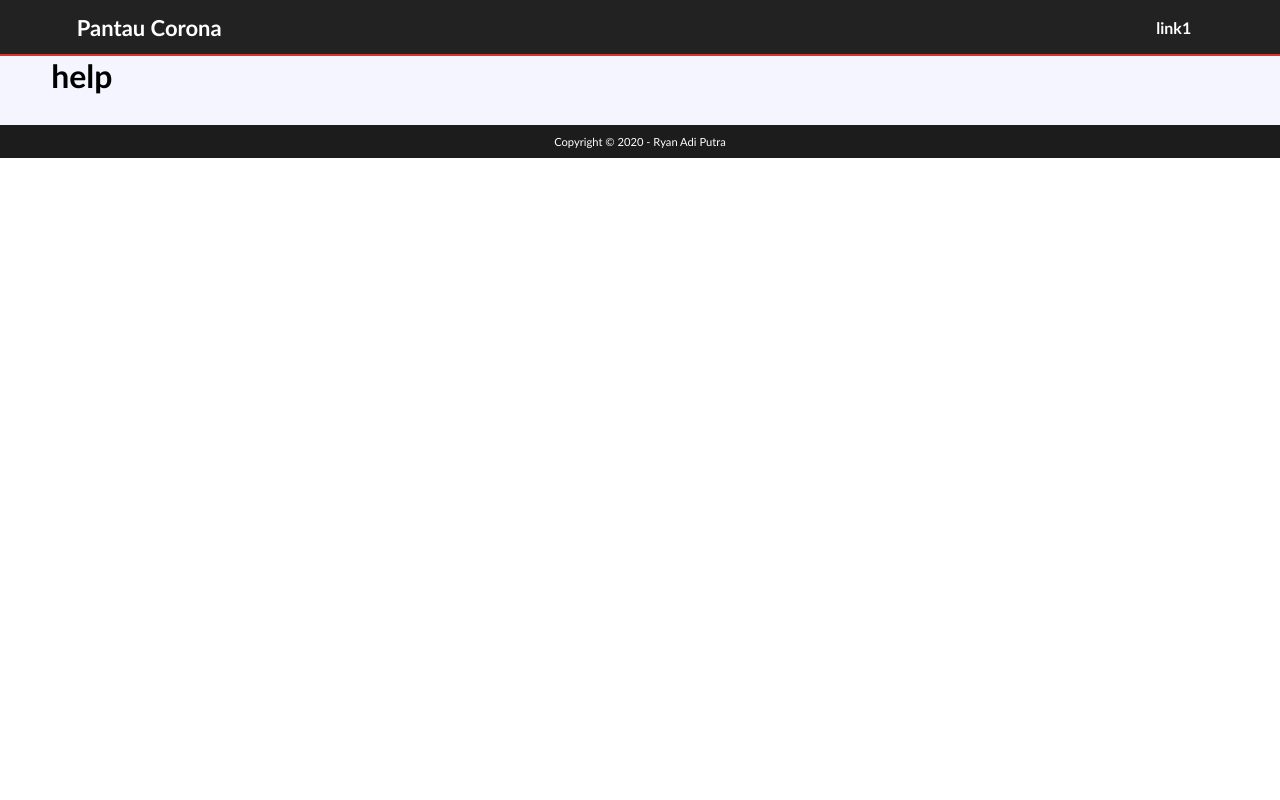
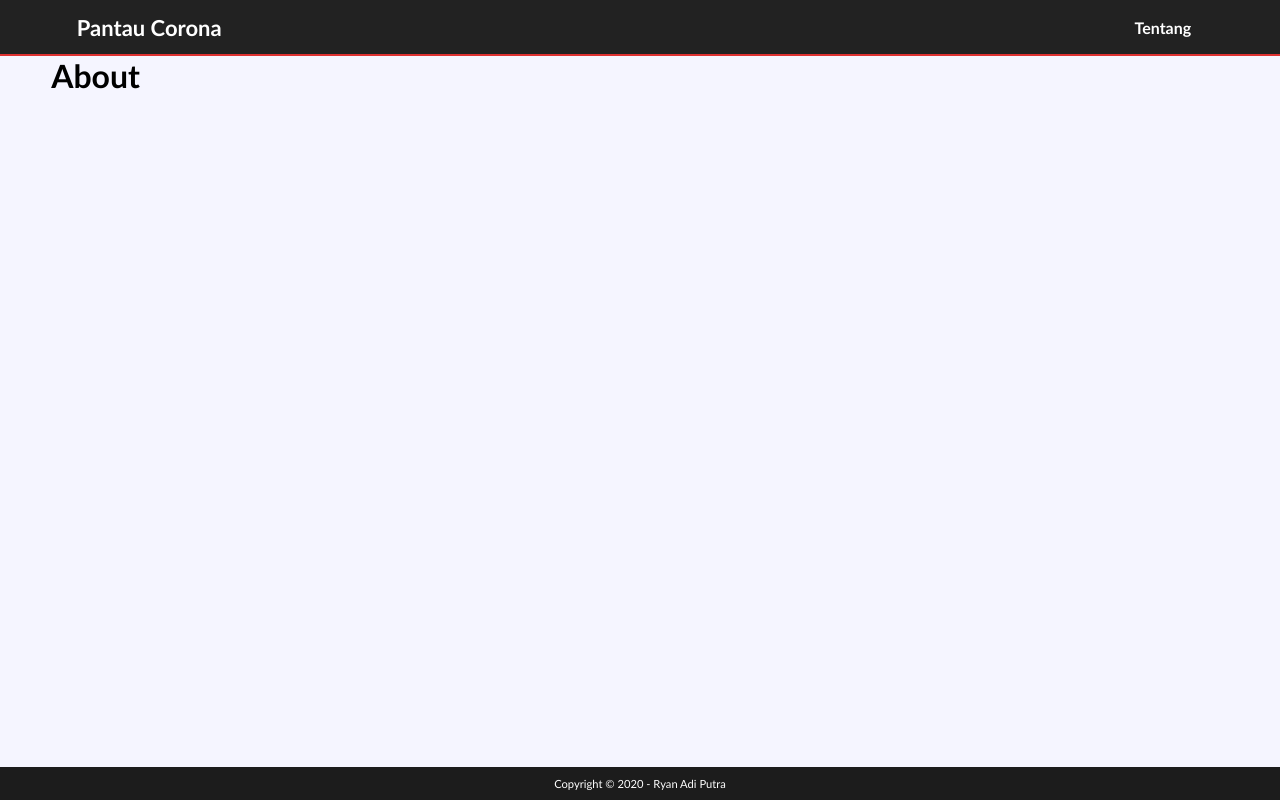
Before and after one commit to ryanadiputraa/Pantau-Corona, a website built with webpack: page src/about.html in a window 1280 px wide. Built offline with nearby package versions, Linux system fonts and the light colour scheme; no server answers.

Commit message:
fixed bundle js and sticky footer using flexbox

```diff
--- a/src/help.html
+++ b/src/about.html
@@ -11,13 +11,13 @@
 
   <responsive-header
     title="Pantau Corona"
-    links="link1, link2"
-    href="#,#"
+    links="Tentang"
+    href="/, /about.html"
   ></responsive-header>
 
   <!-- main content -->
   <div class="content">
-    <h1>help</h1>
+    <h1>About</h1>
   </div>
 
   <footer>
--- a/src/style/_config.scss
+++ b/src/style/_config.scss
@@ -15,7 +15,17 @@ $shadow: #4f4a4a;
 $odd: #fdfdfd;
 $even: #cdcdff;
 
+html, body {
+  height: 100%;
+}
+
+body {
+  display: flex;
+  flex-direction: column;
+}
+
 .content {
+  flex: 1 0 auto;
   padding: 0 4% 30px 4%;
   background-color: $background;
 }
--- a/src/style/_footer.scss
+++ b/src/style/_footer.scss
@@ -1,11 +1,11 @@
 footer {
   display: flex;
+  flex-shrink: 0;
   justify-content: center;
   align-items: center;
   padding: 10px 5%;
   background-color: $black;
   color: $white;
-  position: relative;
   bottom: 0;
   font-size: .7em;
 }
--- a/src/style/_global-data.scss
+++ b/src/style/_global-data.scss
@@ -64,7 +64,7 @@
 
 .indonesia-case {
   background-color: $shadow;
-  background-image: linear-gradient(-45deg, #000, transparent);
+  background-image: linear-gradient(-45deg, #000, #333);
 
   .card-title {
     margin-bottom: 0;
--- a/webpack.common.js
+++ b/webpack.common.js
@@ -38,6 +38,10 @@ module.exports = {
     new htmlWebPackPlugin({
       template: './src/index.html',
       filename: 'index.html'
+    }),
+    new htmlWebPackPlugin({
+      template: './src/about.html',
+      filename: 'about.html'
     })
   ]
 }
```
Also changed, not shown: README.md, dist/about.html (added), dist/bundle.js (added), dist/index.html, dist/main.js (deleted).
